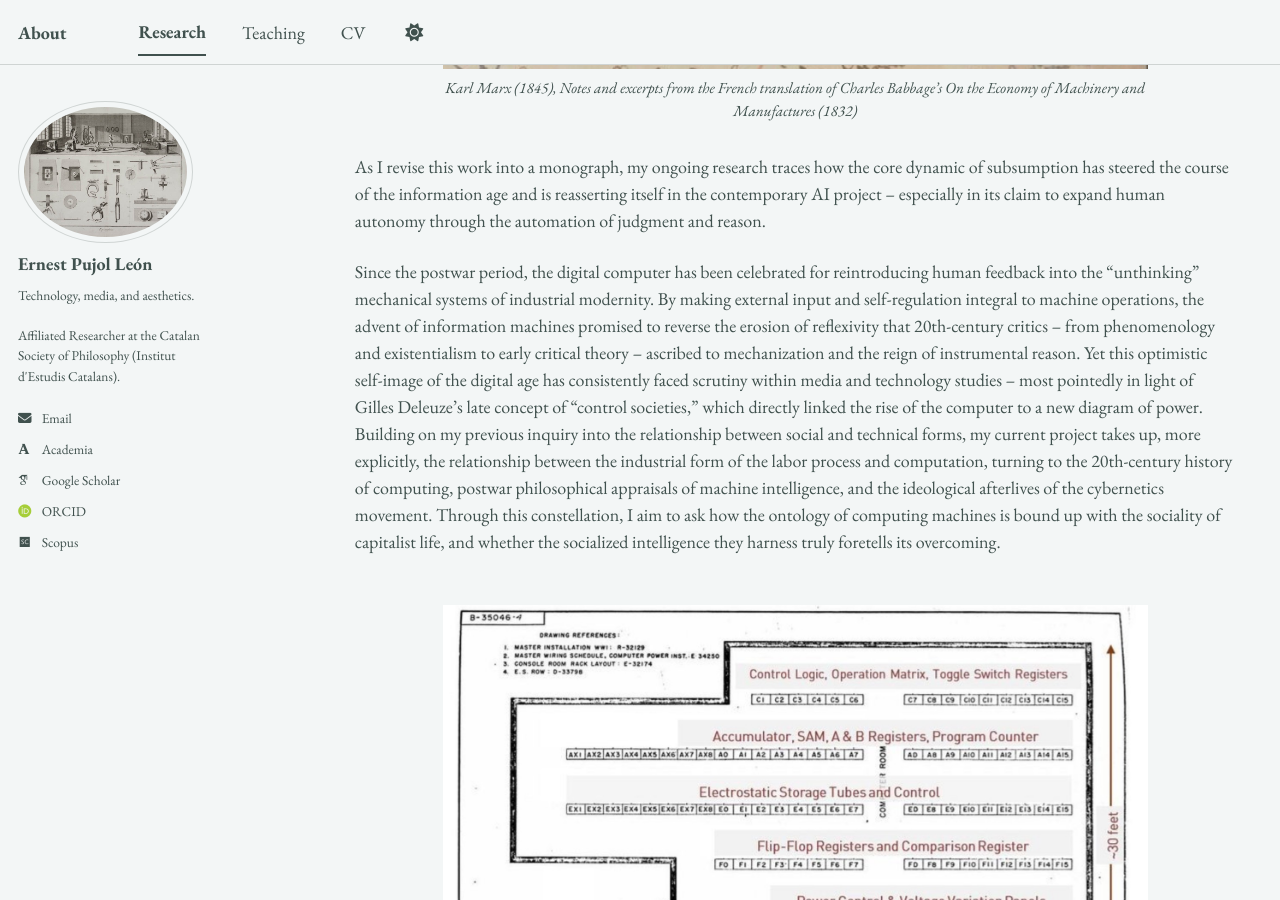
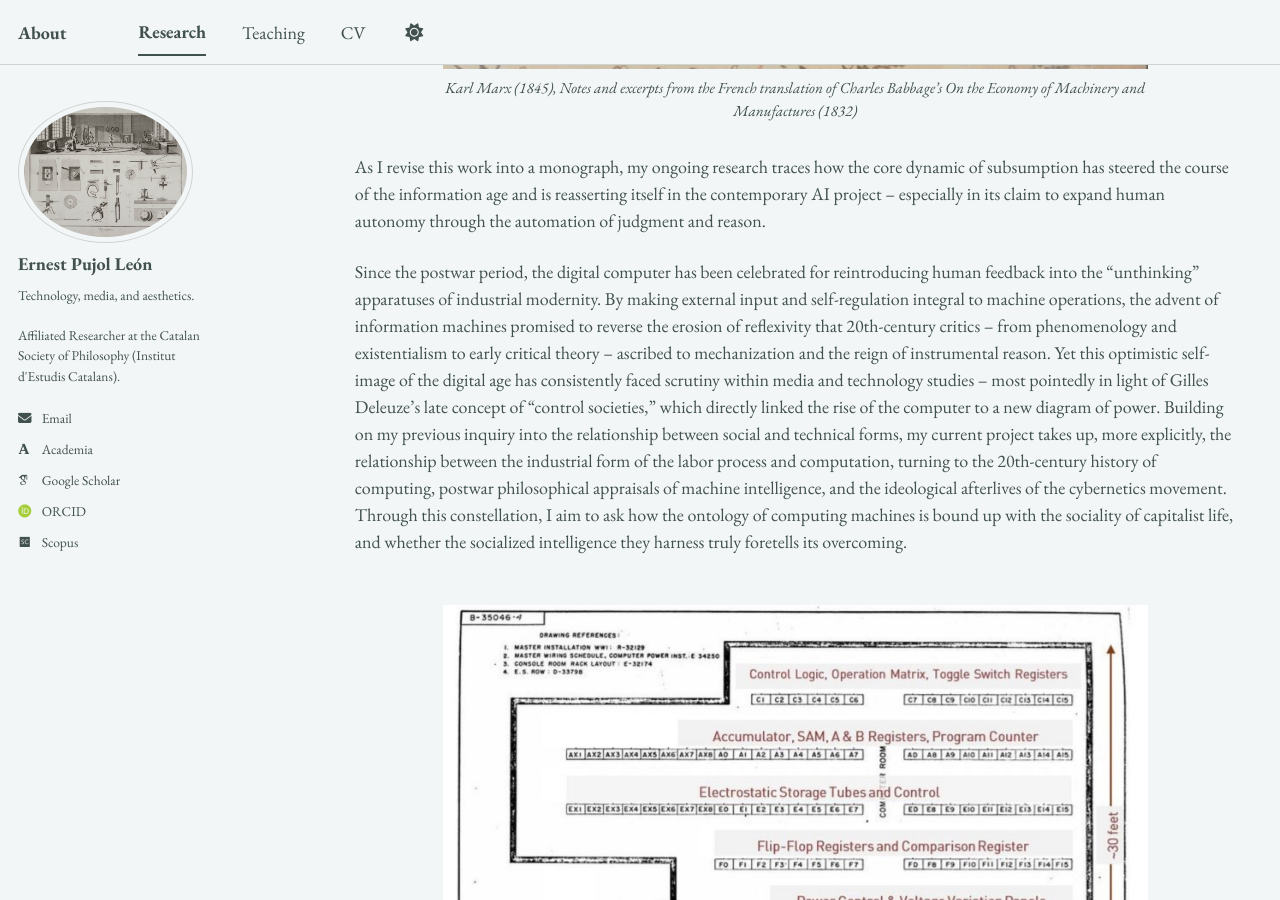
Before and after one commit to epujol90/epujol90.github.io, a Jekyll site: the page built from _pages/research.md, in a window 1280 px wide and 900 px high, scrolled down 1560 px. Built offline with Jekyll 4.4.1, drawn with Linux system fonts in a browser that asks for light colours; some web fonts are replaced; a script bundle is joined from its source files by our own code; library files that are not in the unit come from our copies.

Commit message:
Update research.md

```diff
--- a/_pages/research.md
+++ b/_pages/research.md
@@ -27,7 +27,7 @@ My doctoral work centered on the _longue durée_ of industrial modernity and wha
 
 As I revise this work into a monograph, my ongoing research traces how the core dynamic of subsumption has steered the course of the information age and is reasserting itself in the contemporary AI project -- especially in its claim to expand human autonomy through the automation of judgment and reason.
 
-Since the postwar period, the digital computer has been celebrated for reintroducing human feedback into the "unthinking" mechanical systems of industrial modernity. By making external input and self-regulation integral to machine operations, the advent of information machines promised to reverse the erosion of reflexivity that 20th-century critics -- from phenomenology and existentialism to early critical theory -- ascribed to mechanization and the reign of instrumental reason. Yet this optimistic self-image of the digital age has consistently faced scrutiny within media and technology studies -- most pointedly in light of Gilles Deleuze's late concept of “control societies," which directly linked the rise of the computer to a new diagram of power. Building on my previous inquiry into the relationship between social and technical forms, my current project takes up, more explicitly, the relationship between the industrial form of the labor process and computation, turning to the 20th-century history of computing, postwar philosophical appraisals of machine intelligence, and the ideological afterlives of the cybernetics movement. Through this constellation, I&nbsp;aim to ask how the ontology of computing machines is bound up with the sociality of capitalist life, and whether the socialized intelligence they harness truly foretells its overcoming.
+Since the postwar period, the digital computer has been celebrated for reintroducing human feedback into the "unthinking" apparatuses of industrial modernity. By making external input and self-regulation integral to machine operations, the advent of information machines promised to reverse the erosion of reflexivity that 20th-century critics -- from phenomenology and existentialism to early critical theory -- ascribed to mechanization and the reign of instrumental reason. Yet this optimistic self-image of the digital age has consistently faced scrutiny within media and technology studies -- most pointedly in light of Gilles Deleuze's late concept of “control societies," which directly linked the rise of the computer to a new diagram of power. Building on my previous inquiry into the relationship between social and technical forms, my current project takes up, more explicitly, the relationship between the industrial form of the labor process and computation, turning to the 20th-century history of computing, postwar philosophical appraisals of machine intelligence, and the ideological afterlives of the cybernetics movement. Through this constellation, I&nbsp;aim to ask how the ontology of computing machines is bound up with the sociality of capitalist life, and whether the socialized intelligence they harness truly foretells its overcoming.
 <br>
 <br>
 
```
